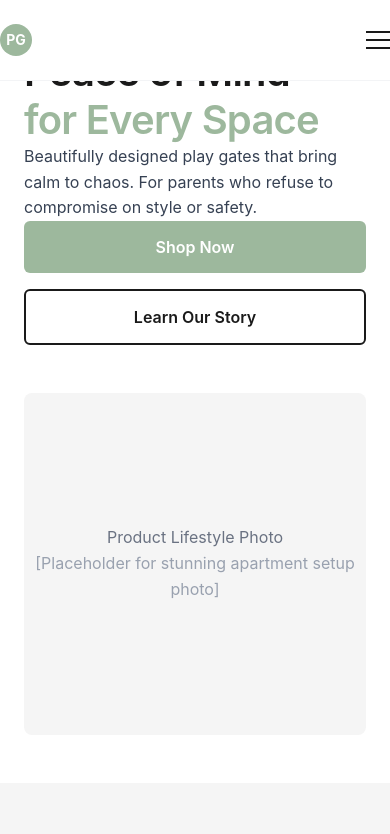
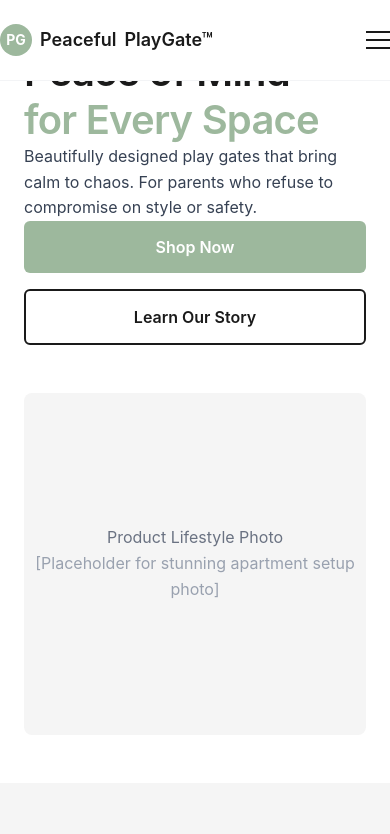
Before and after one commit to brianmoberley/Apps, a Next.js app in the folder babygate/: page / in a window 390 px wide. Shown: the top 834 px of the page. Built offline with nearby package versions, Linux system fonts and the light colour scheme.

Commit message:
Add white background box around PlayGate™ in header with mobile visibility
- Header text now visible on all screen sizes
- White background (bg-white px-3 py-1 rounded-full) around 'PlayGate™' text
- 'Peaceful' text in black, 'PlayGate™' in white box for better contrast

```diff
--- a/babygate/app/components/Header.tsx
+++ b/babygate/app/components/Header.tsx
@@ -15,9 +15,12 @@ export default function Header() {
             <div className="w-8 h-8 bg-sage rounded-full flex items-center justify-center">
               <span className="text-white font-bold text-sm">PG</span>
             </div>
-            <span className="text-xl font-semibold text-black hidden sm:inline">
-              Peaceful PlayGate
-            </span>
+            <div className="flex items-center gap-2">
+              <span className="text-lg sm:text-xl font-semibold text-black">Peaceful</span>
+              <span className="text-lg sm:text-xl font-semibold text-black bg-white px-3 py-1 rounded-full">
+                PlayGate™
+              </span>
+            </div>
           </Link>
 
           {/* Desktop Navigation */}
```
Also changed, not shown: 47 other files (tests, documents, lock files or other folders).
